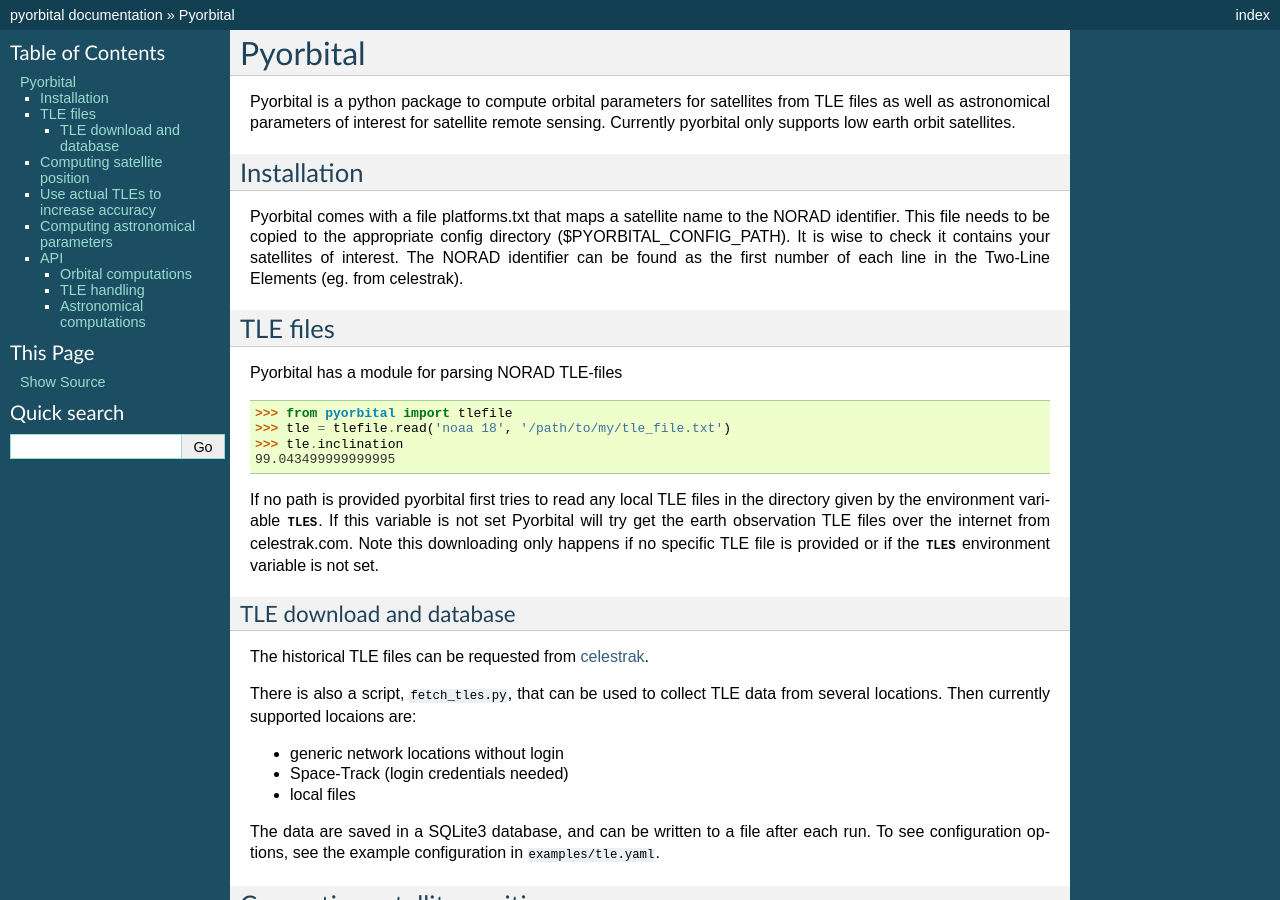
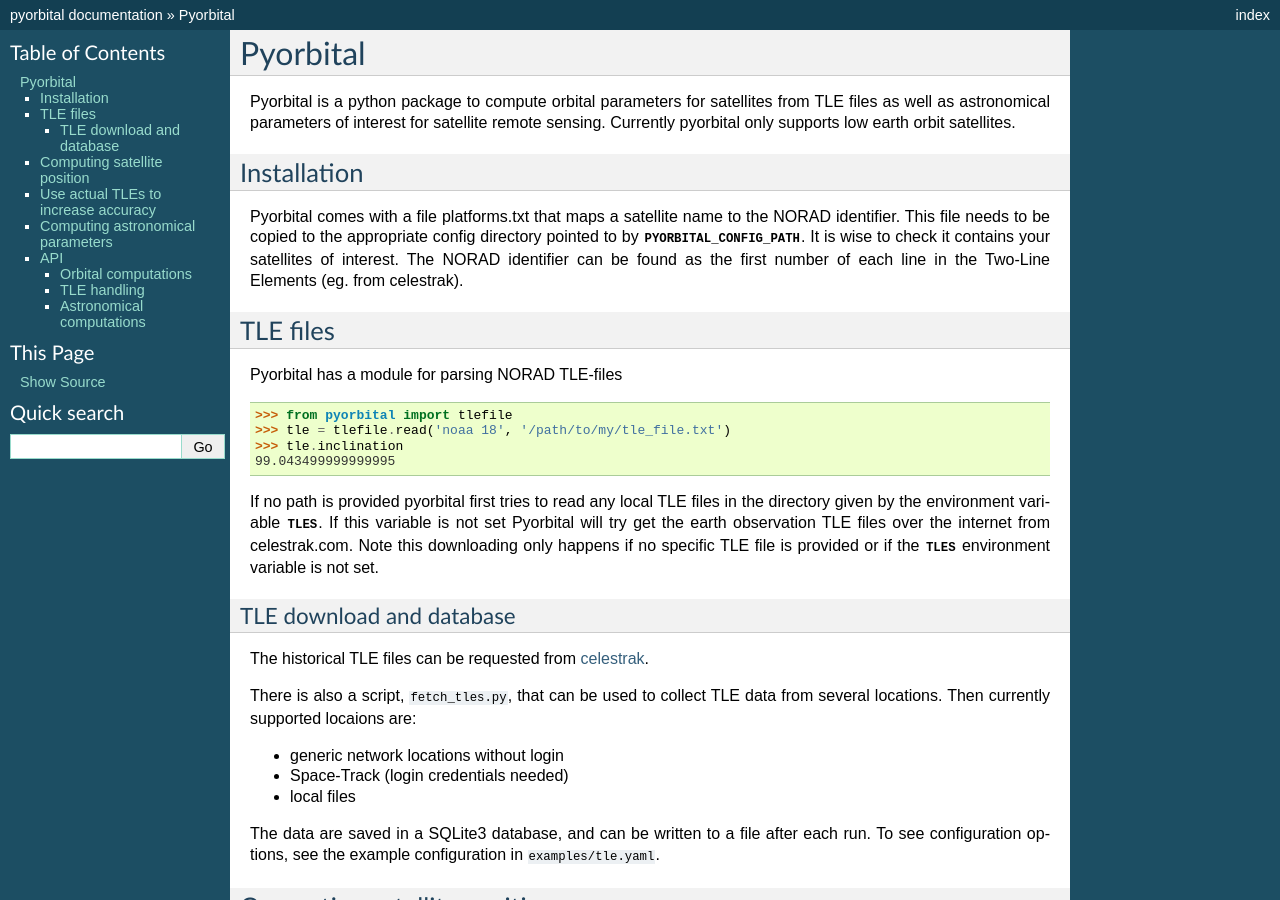
Before and after one commit to pytroll/pyorbital, a Sphinx documentation site: the page built from doc/source/index.rst, in a window 1280 px wide and 900 px high. Built offline with Sphinx 7.4.7, drawn with Linux system fonts in a browser that asks for light colours; the version number could not be read and is left out.

Commit message:
Use envvar tag in RTD to get and print out the environment variable
Co-authored-by: David Hoese <david.hoese@ssec.wisc.edu>

```diff
--- a/doc/source/index.rst
+++ b/doc/source/index.rst
@@ -13,7 +13,7 @@
 Installation
 ------------
 Pyorbital comes with a file platforms.txt that maps a satellite name to the NORAD identifier.
-This file needs to be copied to the appropriate config directory ($PYORBITAL_CONFIG_PATH).
+This file needs to be copied to the appropriate config directory pointed to by :envvar:`PYORBITAL_CONFIG_PATH`.
 It is wise to check it contains your satellites of interest. The NORAD identifier can
 be found as the first number of each line in the Two-Line Elements (eg. from celestrak).
 
```
